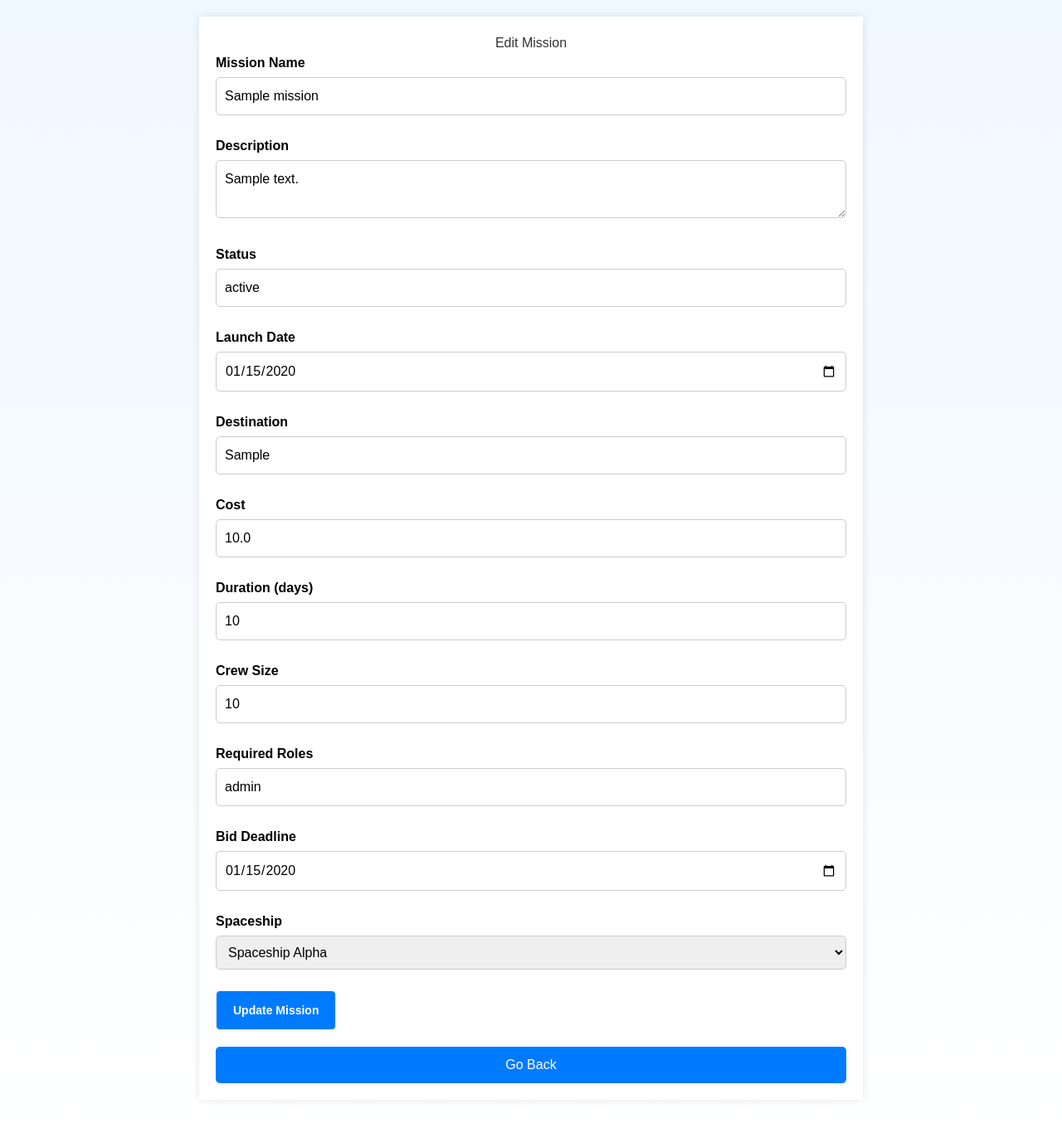
After one commit to Emre-Akgul/Space-Management-System, a Flask app: page /edit_mission/1 in a window 1280 px wide. The commit adds this page. Shown: the top 1366 px of the page at 83% size. Run offline with Flask 2, Linux system fonts and the light colour scheme; a user stored in the database is signed in; data comes from the database, SQL or seed files in the repository; both versions use the stored data as it was after the commit; tables that the repository leaves empty hold one stand-in row (values such as "Sample post"); data that the repository does not hold is empty; style sheets or scripts are compiled from the project's sources; some libraries are stand-ins or nearby versions.

Commit message:
Manage missions primitive

```diff
--- a/Space Management System/app/app.py
+++ b/Space Management System/app/app.py
@@ -192,6 +192,77 @@ def create_space_mission():
 	else:
 		return redirect(url_for('login_company'))
 
+@app.route('/manage_missions', methods=['GET', 'POST'])
+def manage_missions():
+	if 'loggedin' in session:
+		cursor = mysql.connection.cursor(MySQLdb.cursors.DictCursor)
+		user_id = session['userid']
+
+		if request.method == 'POST':
+			company_type = request.form.get('company_type')
+
+			if company_type == 'creator':
+				cursor.execute('SELECT * FROM space_mission WHERE creator_comp_id = %s', (user_id,))
+			elif company_type == 'manager':
+				cursor.execute('SELECT * FROM space_mission WHERE manager_comp_id = %s', (user_id,))
+			else:
+				flash('Invalid company type selected', 'danger')
+				return redirect(url_for('manage_missions'))
+
+			missions = cursor.fetchall()
+			return render_template('manage_missions.html', missions=missions, company_type=company_type)
+
+		return render_template('manage_missions.html', missions=None)
+	else:
+		return redirect(url_for('login_company'))
+
+@app.route('/edit_mission/<int:mission_id>', methods=['GET', 'POST'])
+def edit_mission(mission_id):
+	if 'loggedin' in session:
+		cursor = mysql.connection.cursor(MySQLdb.cursors.DictCursor)
+
+		# Fetch the mission details
+		cursor.execute('SELECT * FROM space_mission WHERE mission_id = %s', (mission_id,))
+		mission = cursor.fetchone()
+
+		# Fetch the company's spaceships
+		creator_comp_id = session['userid']
+		cursor.execute('''
+			SELECT s.spaceship_id, s.spaceship_name
+			FROM Spaceship s
+			JOIN owns o ON s.spaceship_id = o.spaceship_id
+			WHERE o.company_id = %s
+		''', (creator_comp_id,))
+		spaceships = cursor.fetchall()
+
+		if request.method == 'POST':
+			mission_name = request.form.get('mission_name')
+			description = request.form.get('description')
+			status = request.form.get('status')
+			launch_date = request.form.get('launch_date')
+			destination = request.form.get('destination')
+			cost = request.form.get('cost')
+			duration = request.form.get('duration')
+			crew_size = request.form.get('crew_size')
+			required_roles = request.form.get('required_roles')
+			bid_deadline = request.form.get('bid_deadline')
+			spaceship_id = request.form.get('spaceship_id')
+
+			cursor.execute('''
+				UPDATE space_mission
+				SET mission_name=%s, description=%s, status=%s, launch_date=%s, destination=%s,
+					cost=%s, duration=%s, crew_size=%s, required_roles=%s, bid_deadline=%s, spaceship_id=%s
+				WHERE mission_id=%s
+			''', (mission_name, description, status, launch_date, destination, cost, duration, crew_size, required_roles, bid_deadline, spaceship_id, mission_id))
+			mysql.connection.commit()
+
+			flash('Mission updated successfully!', 'success')
+			return redirect(url_for('manage_missions'))
+
+		return render_template('edit_mission.html', mission=mission, spaceships=spaceships)
+	else:
+		return redirect(url_for('login_company'))
+
 def get_companies_and_spaceships():
 	cursor = mysql.connection.cursor(MySQLdb.cursors.DictCursor)
 
--- /dev/null
+++ b/Space Management System/app/templates/edit_mission.html
@@ -0,0 +1,125 @@
+<!DOCTYPE html>
+<html lang="en">
+<head>
+	<meta charset="UTF-8">
+	<meta name="viewport" content="width=device-width, initial-scale=1.0">
+	<title>Edit Mission</title>
+	<link rel="stylesheet" href="{{ url_for('static', filename='styles.css') }}">
+	<style>
+		body {
+			font-family: Arial, sans-serif;
+			background-color: #f0f8ff;
+			padding: 20px;
+		}
+		.container {
+			max-width: 800px;
+			margin: 0 auto;
+			background-color: #fff;
+			padding: 20px;
+			box-shadow: 0 0 10px rgba(0, 0, 0, 0.1);
+		}
+		h1 {
+			text-align: center;
+			color: #333;
+		}
+		.form-group {
+			margin-bottom: 15px;
+		}
+		label {
+			display: block;
+			margin-bottom: 5px;
+			font-weight: bold;
+		}
+		input, textarea, select {
+			width: 100%;
+			padding: 10px;
+			margin-bottom: 10px;
+			border: 1px solid #ccc;
+			border-radius: 5px;
+		}
+		.btn {
+			display: inline-block;
+			padding: 10px 20px;
+			background-color: #007bff;
+			color: white;
+			text-align: center;
+			border-radius: 5px;
+			text-decoration: none;
+			cursor: pointer;
+		}
+		.btn:hover {
+			background-color: #0056b3;
+		}
+		.back-btn {
+			display: block;
+			text-align: center;
+			margin-top: 20px;
+			padding: 10px;
+			background-color: #007bff;
+			color: white;
+			text-decoration: none;
+			border-radius: 5px;
+		}
+		.back-btn:hover {
+			background-color: #0056b3;
+		}
+	</style>
+</head>
+<body>
+	<div class="container">
+		<h1>Edit Mission</h1>
+		<form method="POST" action="{{ url_for('edit_mission', mission_id=mission.mission_id) }}">
+			<div class="form-group">
+				<label for="mission_name">Mission Name</label>
+				<input type="text" name="mission_name" id="mission_name" value="{{ mission.mission_name }}" required>
+			</div>
+			<div class="form-group">
+				<label for="description">Description</label>
+				<textarea name="description" id="description" required>{{ mission.description }}</textarea>
+			</div>
+			<div class="form-group">
+				<label for="status">Status</label>
+				<input type="text" name="status" id="status" value="{{ mission.status }}" required>
+			</div>
+			<div class="form-group">
+				<label for="launch_date">Launch Date</label>
+				<input type="date" name="launch_date" id="launch_date" value="{{ mission.launch_date }}" required>
+			</div>
+			<div class="form-group">
+				<label for="destination">Destination</label>
+				<input type="text" name="destination" id="destination" value="{{ mission.destination }}" required>
+			</div>
+			<div class="form-group">
+				<label for="cost">Cost</label>
+				<input type="number" name="cost" id="cost" value="{{ mission.cost }}" required>
+			</div>
+			<div class="form-group">
+				<label for="duration">Duration (days)</label>
+				<input type="number" name="duration" id="duration" value="{{ mission.duration }}" required>
+			</div>
+			<div class="form-group">
+				<label for="crew_size">Crew Size</label>
+				<input type="number" name="crew_size" id="crew_size" value="{{ mission.crew_size }}" required>
+			</div>
+			<div class="form-group">
+				<label for="required_roles">Required Roles</label>
+				<input type="text" name="required_roles" id="required_roles" value="{{ mission.required_roles }}" required>
+			</div>
+			<div class="form-group">
+				<label for="bid_deadline">Bid Deadline</label>
+				<input type="date" name="bid_deadline" id="bid_deadline" value="{{ mission.bid_deadline }}" required>
+			</div>
+			<div class="form-group">
+				<label for="spaceship_id">Spaceship</label>
+				<select name="spaceship_id" id="spaceship_id" required>
+					{% for spaceship in spaceships %}
+						<option value="{{ spaceship.spaceship_id }}" {% if spaceship.spaceship_id == mission.spaceship_id %}selected{% endif %}>{{ spaceship.spaceship_name }}</option>
+					{% endfor %}
+				</select>
+			</div>
+			<button type="submit" class="btn">Update Mission</button>
+		</form>
+		<a href="{{ url_for('manage_missions') }}" class="back-btn">Go Back</a>
+	</div>
+</body>
+</html>
--- a/Space Management System/app/templates/layout.html
+++ b/Space Management System/app/templates/layout.html
@@ -29,6 +29,9 @@
                     <a class="nav-link" href="{{ url_for('create_space_mission') }}">Create Space Mission</a>
                 </li>
                 <li class="nav-item">
+                    <a class="nav-link" href="{{ url_for('manage_missions') }}">Manage Missions</a>
+                </li>
+                <li class="nav-item">
                     <a class="nav-link" href="{{ url_for('logout') }}">Logout</a>
                 </li>
                 {% endif %}
```
Also changed, not shown: Space Management System/app/templates/manage_missions.html (added, +104 -0 lines), Space Management System/schema.sql (+8 -0 lines).
